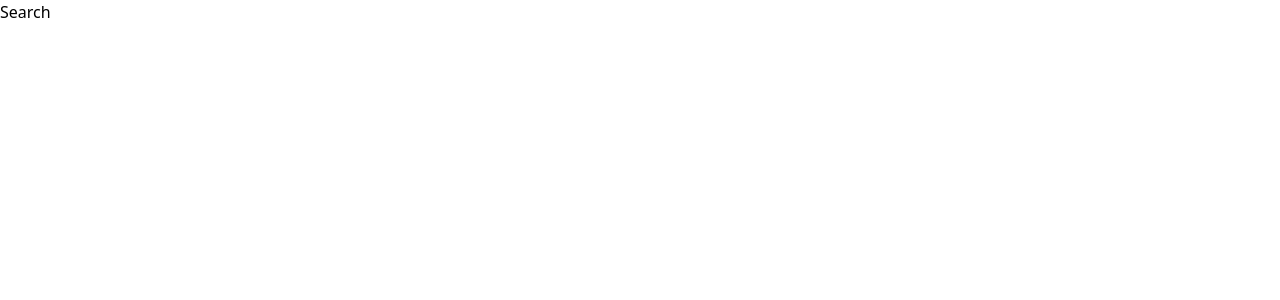
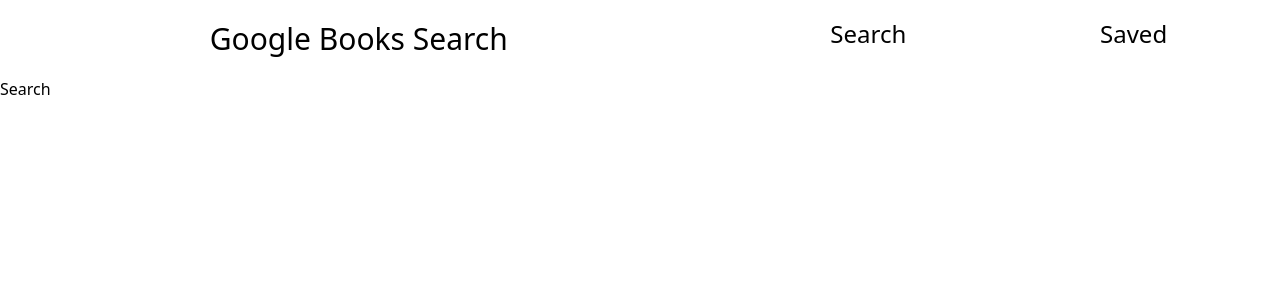
Before and after one commit to HuhnDaniel/google-books-search, a React (Create React App) app in the folder client/: page / in a window 1280 px wide. Shown: the top 300 px of the page. Built offline with nearby package versions, Linux system fonts and the light colour scheme.

Commit message:
create and include header component

```diff
--- a/client/src/App.js
+++ b/client/src/App.js
@@ -2,10 +2,12 @@ import React from "react";
 import { BrowserRouter as Router, Route, Switch } from "react-router-dom";
 import Saved from "./pages/Saved";
 import Search from "./pages/Search";
+import Header from "./components/Header";
 
 function App() {
     return (
         <Router>
+            <Header />
             <Switch>
                 <Route exact path="/saved/" component={Saved} />
                 <Route path="*" component={Search} />
--- /dev/null
+++ b/client/src/components/Header.js
@@ -0,0 +1,16 @@
+import React from "react";
+import { Link } from "react-router-dom";
+
+function Header() {
+    return (
+        <header className="flex flex-row">
+            <h1 className="flex-auto text-center text-3xl p-4">Google Books Search</h1>
+            <nav className="flex flex-row flex-auto text-center text-2xl p-4">
+                <Link className="flex-auto" to="/">Search</Link>
+                <Link className="flex-auto" to="/saved/">Saved</Link>
+            </nav>
+        </header>
+    )
+}
+
+export default Header;
```
